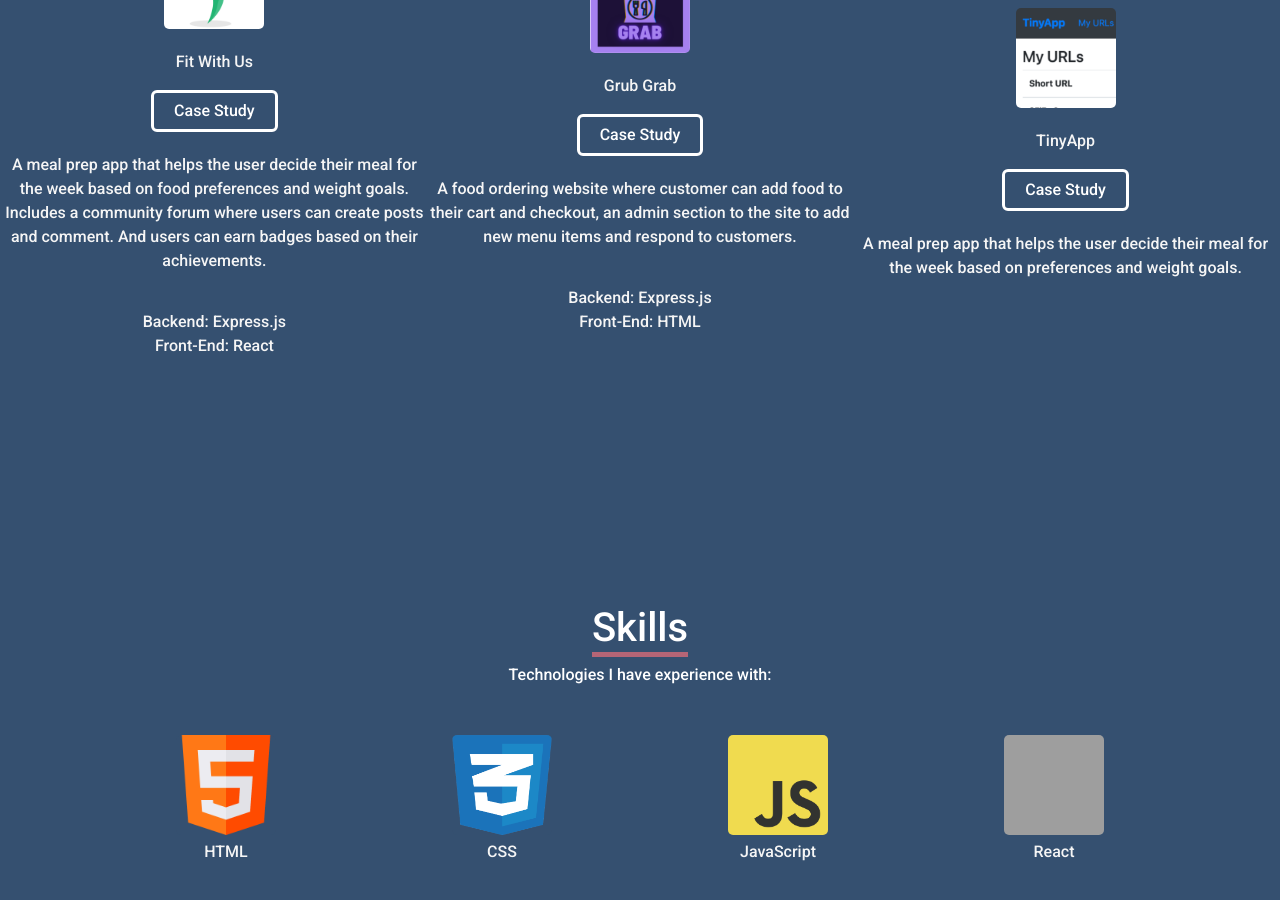
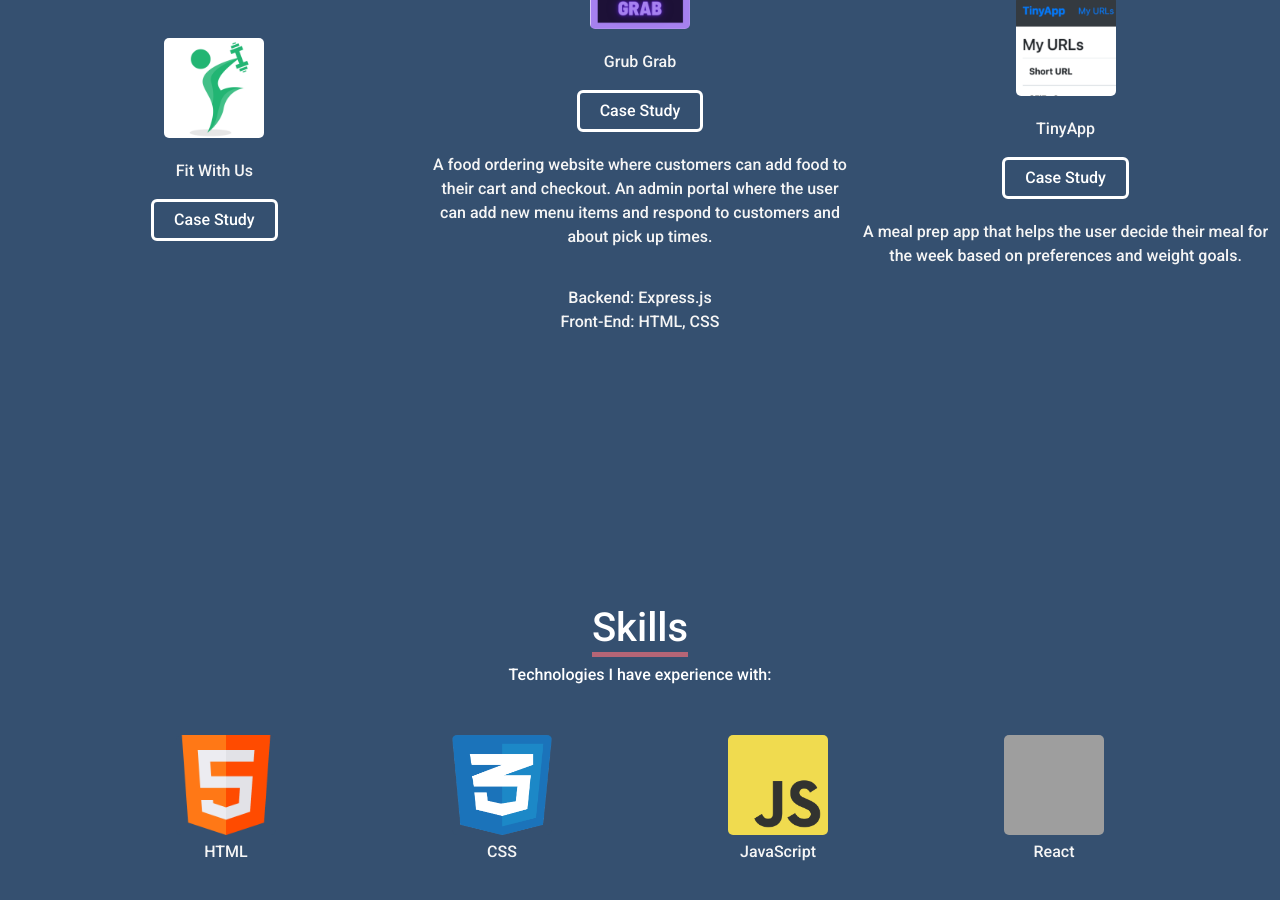
Before and after one commit to abhiram-satha/portfolio, a React (Create React App) app: page / in a window 1280 px wide. Shown: the part 1060-1960 px from the top of the page. Built offline with nearby package versions, Linux system fonts and the light colour scheme; grey boxes are pictures that could not be loaded.

Commit message:
Adding case details to grub grab

```diff
--- a/src/components/Projects.css
+++ b/src/components/Projects.css
@@ -35,3 +35,7 @@ button.btn:hover {
   border: #B56576 solid;
   color: white;
 }
+
+.displayFitWithUs {
+  display: none;
+}
--- a/src/components/Projects.jsx
+++ b/src/components/Projects.jsx
@@ -5,14 +5,19 @@ import GrubGrab from "./../assets/grubgrab.png";
 import Tinyapp from "./../assets/tinyapp.png";
 import {useState} from 'react';
 
+const classNames = require('classnames')
+
 export default function Projects() {
 
-  const [fitWithUs, setFitWithUs] = useState(false)
+  const [fitWithUs, setFitWithUs] = useState(true);
+  const [grubgrab, setGrubGrab] = useState(true);
 
   const fitWithUsButton = () => {
-    console.log('clicked')
+
     setFitWithUs(!fitWithUs)
   }
+
+  const fitWithUsDisplay = classNames({displayFitWithUs: fitWithUs})
 
   return (
     <div id="projects" className="page">
@@ -30,7 +35,7 @@ export default function Projects() {
           </a>
           <p>Fit With Us</p>
           <button className="btn" onClick={()=>fitWithUsButton()}>Case Study</button>
-          <div>
+          <div className={fitWithUsDisplay}>
             <p>
               A meal prep app that helps the user decide their meal for the week
               based on food preferences and weight goals. Includes a community
@@ -40,7 +45,7 @@ export default function Projects() {
             <p>
               Backend: Express.js
               <br />
-              Front-End: React
+              Front-End: React, CSS
             </p>
           </div>
         </div>
@@ -53,14 +58,14 @@ export default function Projects() {
           <button className="btn">Case Study</button>
           <div>
             <p>
-              A food ordering website where customer can add food to their cart
-              and checkout, an admin section to the site to add new menu items
-              and respond to customers.
+              A food ordering website where customers can add food to their cart
+              and checkout.  An admin portal where the user can add new menu items
+              and respond to customers and about pick up times.
             </p>
             <p>
               Backend: Express.js
               <br />
-              Front-End: HTML
+              Front-End: HTML, CSS
             </p>
           </div>
         </div>
```
